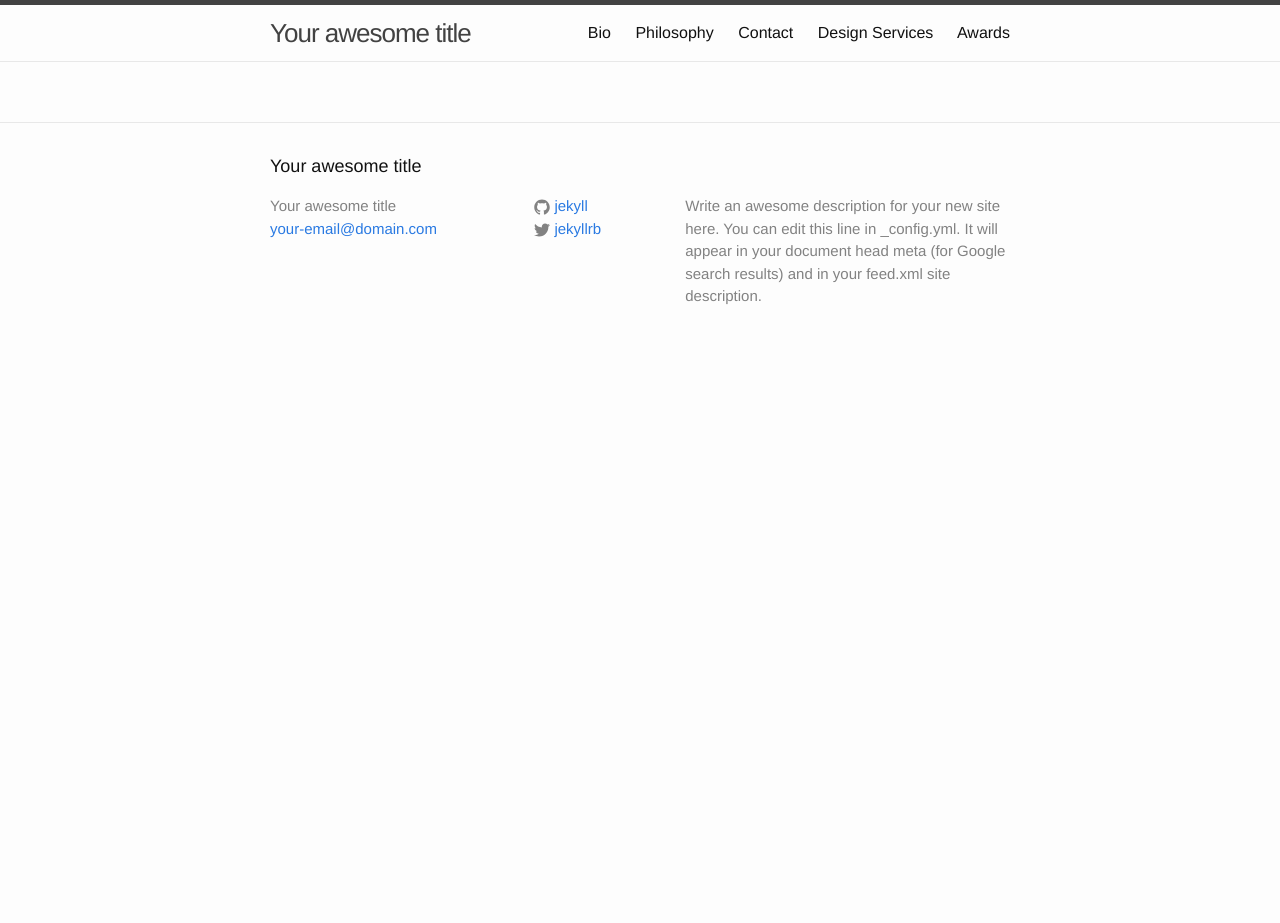
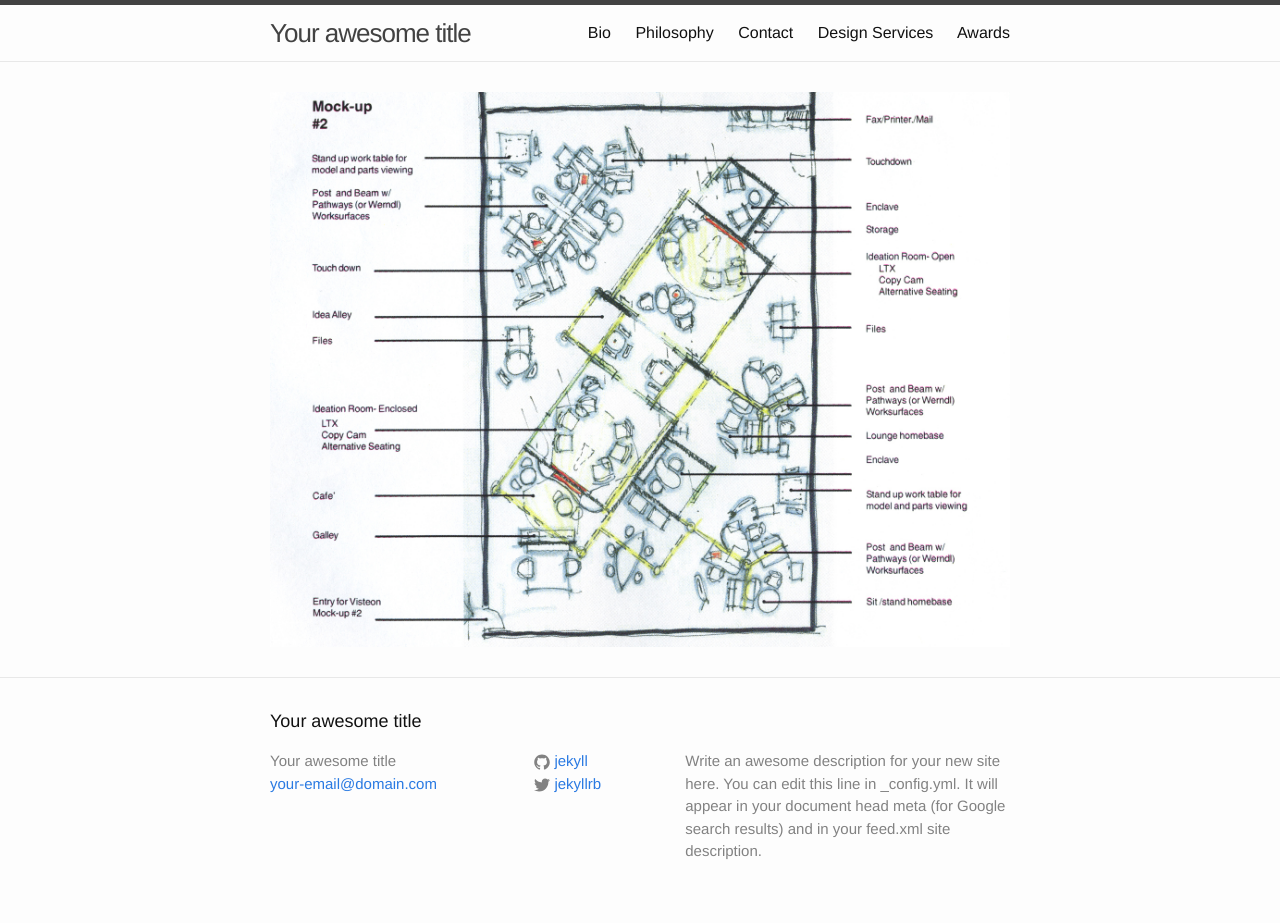
Before and after one commit to intraspacedesign/intraspacedesign.net.bk, a Jekyll site: the page built from index.html, in a window 1280 px wide. Built offline with Jekyll 4.4.1, drawn with Linux system fonts in a browser that asks for light colours; before the commit the page ends 900 px from its top, so only the background shows below that.

Commit message:
add path to homepage

```diff
--- a/index.html
+++ b/index.html
@@ -1,13 +1,13 @@
 ---
 layout: default
 
-image_path:
+images_path:
   - /uploads/steelcase_a.jpg
 ---
 
 <div class="home">
 
-  {% for image in page.image_paths %}
+  {% for image in page.images_path %}
   <img src="{{ image }}" alt="">
   {% endfor %}
 
```
